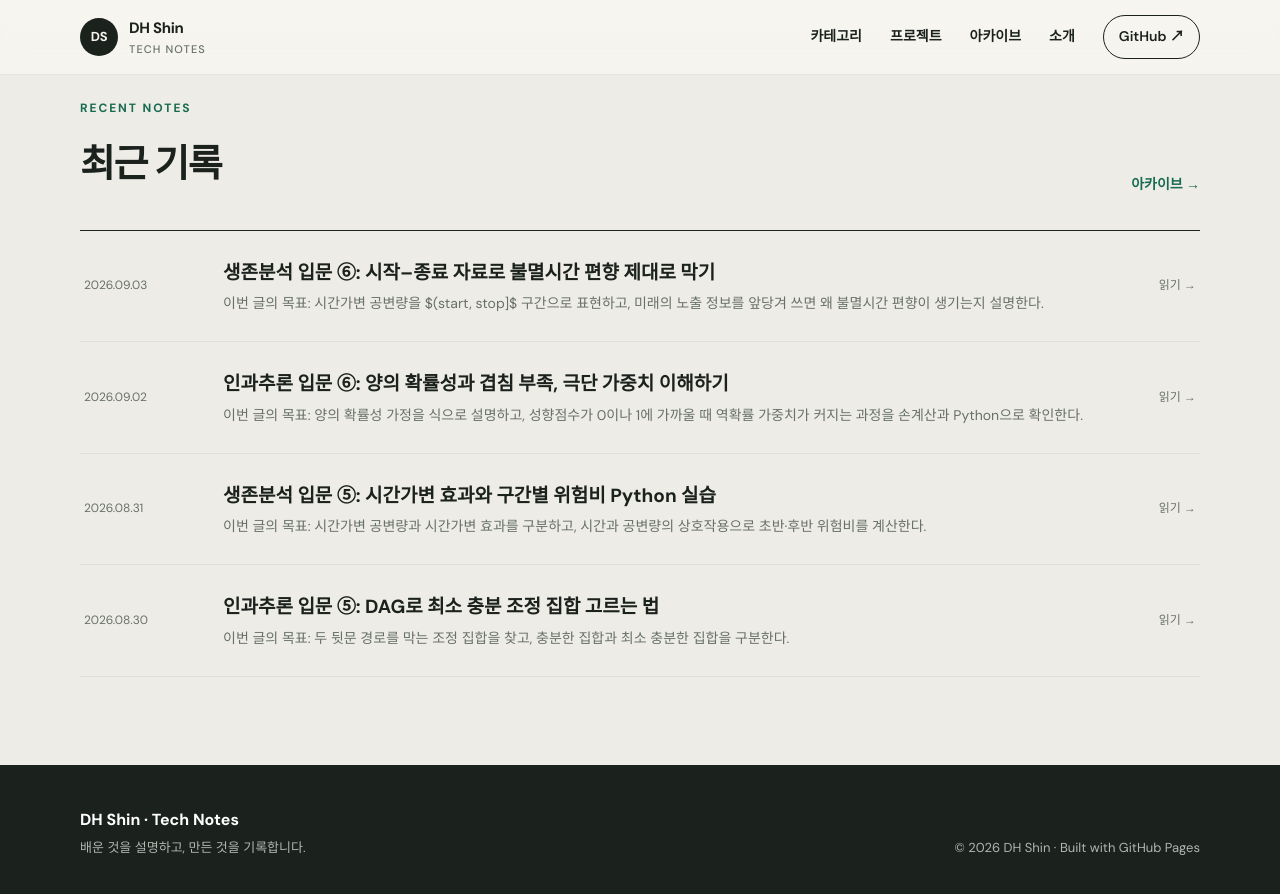
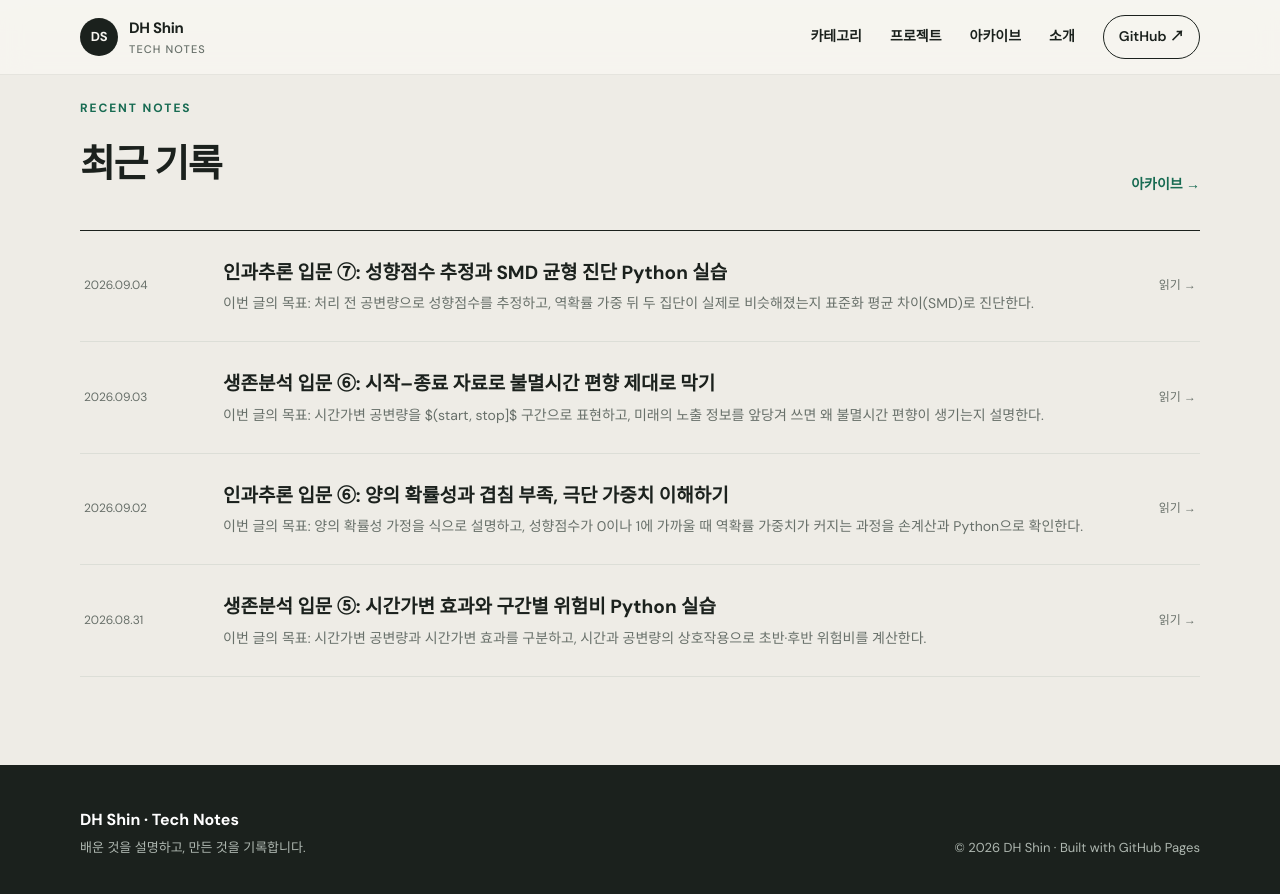
Before and after one commit to dhshin96/dhshin96.github.io, a Jekyll site: the page built from index.html, in a window 1280 px wide and 900 px high, scrolled down 1354 px. Shown: the top 894 px of the window. Built offline with Jekyll 4.4.1, drawn with Linux system fonts in a browser that asks for light colours; some of the changed lines change nothing that is shown.

Commit message:
Add propensity score balance diagnostics lesson

````diff
--- a/_posts/2026-09-02-causal-positivity-overlap.md
+++ b/_posts/2026-09-02-causal-positivity-overlap.md
@@ -158,7 +158,7 @@ IPW ATE: 7.5
 
 ## 다음 글
 
-다음 글에서는 성향점수를 어떻게 추정하고, 처리군과 대조군의 **공변량 균형**이 실제로 좋아졌는지 표준화 평균 차이로 진단하는 법을 배운다.
+다음 글인 [인과추론 입문 ⑦: 성향점수 추정과 SMD 균형 진단]({{ '/posts/causal-propensity-score-smd-balance/' | relative_url }})에서는 처리 전 변수로 성향점수를 구하고, 역확률 가중 전후의 공변량 균형을 표준화 평균 차이로 확인한다.
 
 ## 참고 자료
 
--- /dev/null
+++ b/_posts/2026-09-04-causal-propensity-score-smd-balance.md
@@ -0,0 +1,176 @@
+---
+title: "인과추론 입문 ⑦: 성향점수 추정과 SMD 균형 진단 Python 실습"
+date: 2026-09-04 09:00:00 +0900
+categories: [기반 지식, 학습과 모델링]
+tags: [인과추론, 성향점수, 공변량균형, 표준화평균차이, 역확률가중치, Python]
+description: "처리 전 변수로 성향점수를 추정하고, 역확률 가중 전후의 표준화 평균 차이를 계산합니다. 작은 자료에서 공변량 불균형이 0.92에서 0.00으로 줄어드는 과정을 재현합니다."
+reading_time: 12
+series: "처음 시작하는 인과추론"
+level: "입문"
+math: true
+---
+
+> **이번 글의 목표:** 처리 전 공변량으로 성향점수를 추정하고, 역확률 가중 뒤 두 집단이 실제로 비슷해졌는지 표준화 평균 차이(SMD)로 진단한다.
+
+먼저 결과부터 보자. 준비도가 높은 학생의 비율이 새 학습법 사용군에서는 66.7%, 미사용군에서는 25.0%라면 두 집단은 출발부터 다르다. 준비도의 표준화 평균 차이는 **0.92**다. 준비도별 학습법 사용 확률로 가중하면 두 집단의 높은 준비도 비율이 모두 50%가 되고 SMD는 **0.00**이 된다.
+
+앞 글의 [양의 확률성과 겹침 부족 설명]({{ '/posts/causal-positivity-overlap/' | relative_url }})은 성향점수가 0이나 1에 가까울 때 가중치가 불안정해지는 이유를 다뤘다. 이번에는 그 성향점수를 자료에서 구한 뒤, “가중치 계산이 끝났다”가 아니라 “처리 전 변수가 균형을 이루었는가”까지 확인한다.
+
+## 1. 성향점수는 결과가 아니라 처리 확률이다
+
+처리 여부를 $A$, 처리 전에 측정한 공변량을 $L$, 결과를 $Y$라고 하자. 성향점수는 다음 조건부 확률이다.
+
+$$
+e(L)=P(A=1\mid L)
+$$
+
+핵심은 $Y$를 예측하는 점수가 아니라, 관측된 처리 전 특성에서 $A=1$이 될 확률이라는 점이다. 나이, 기초 점수처럼 처리와 결과에 모두 관련된 사전 변수는 후보가 된다. 반면 처리 뒤에 생긴 만족도나 중간 성취도를 넣으면 처리의 결과를 조건화할 수 있다.
+
+어떤 변수를 넣어야 하는지는 자동으로 정해지지 않는다. 먼저 인과 구조를 생각해야 한다. [DAG로 최소 충분 조정 집합을 고르는 과정]({{ '/posts/causal-minimal-adjustment-set/' | relative_url }})이 필요한 이유다. 성향점수 모형은 그 집합을 숫자 하나로 요약하는 도구이지, 빠진 교란을 스스로 발견하는 장치가 아니다.
+
+이번 예제에서 $L$은 준비도 낮음(0)과 높음(1) 두 값뿐이다. 각 층의 처리 비율을 그대로 사용하면 포화된 범주형 모형과 같은 추정값을 얻는다.
+
+| 준비도 $L$ | 처리군 | 대조군 | 전체 | 추정 성향점수 $\hat e(L)$ |
+| --- | ---: | ---: | ---: | ---: |
+| 낮음(0) | 40 | 60 | 100 | $40/100=0.40$ |
+| 높음(1) | 80 | 20 | 100 | $80/100=0.80$ |
+
+변수가 여러 개이거나 연속형이면 로지스틱 회귀 등으로 각 사람의 확률을 추정할 수 있다. 중요한 것은 처리 예측 정확도만 높이는 일이 아니다. 추정한 점수를 매칭이나 가중에 사용한 뒤, 원래 공변량의 분포가 두 집단에서 비슷해졌는지를 별도로 확인해야 한다.
+
+## 2. 작은 손계산: SMD 0.92를 구하기
+
+이진 변수 $L$의 처리군 평균은 높은 준비도의 비율과 같아서 $80/120=0.667$이다. 대조군 평균은 $20/80=0.250$이다. 두 집단 평균 차이를 합동 표준편차로 나눈 SMD는 다음과 같다.
+
+$$
+\mathrm{SMD}
+=\frac{\bar L_1-\bar L_0}
+{\sqrt{\{s_1^2+s_0^2\}/2}}
+$$
+
+이진 변수의 분산을 $p(1-p)$로 계산하면
+
+$$
+\frac{0.667-0.250}
+{\sqrt{\{0.667(1-0.667)+0.250(1-0.250)\}/2}}
+=0.92
+$$
+
+이다. 양수는 처리군에 높은 준비도 학생이 더 많다는 방향을 나타낸다. 균형 자체를 볼 때는 보통 절댓값 $|\mathrm{SMD}|$를 비교한다.
+
+이제 처리군은 $1/\hat e(L)$, 대조군은 $1/[1-\hat e(L)]$로 가중한다. 처리군의 낮음 층은 $40\times2.5=100$, 높음 층은 $80\times1.25=100$이 된다. 대조군도 각각 $60\times1.67\approx100$, $20\times5=100$이다. 두 가상 집단에서 높은 준비도 비율이 모두 0.5가 되므로 가중 SMD는 0이다.
+
+<figure class="study-figure">
+  <img src="{{ '/assets/images/causal-inference/propensity-score-smd-balance.svg' | relative_url }}" alt="역확률 가중 전에는 처리군의 높은 준비도 비율이 66.7퍼센트이고 대조군은 25퍼센트라 SMD가 0.92이지만, 가중 후에는 두 집단 모두 50퍼센트가 되어 SMD가 0인 비교 그림">
+  <figcaption>그림 1. 성향점수 가중 뒤 처리 전 준비도의 분포가 같아졌다. 결과변수가 아니라 공변량 분포의 변화를 확인한다.</figcaption>
+</figure>
+
+## 3. SMD는 왜 p값과 다른가
+
+두 평균의 검정 p값은 표본 크기에 크게 좌우된다. 같은 평균 차이라도 표본이 작으면 유의하지 않고, 표본이 매우 크면 사소한 차이도 유의할 수 있다. SMD는 차이를 변수의 표준편차 단위로 표현하므로 가중 전후 불균형의 크기를 같은 척도로 비교하기 쉽다.
+
+$|\mathrm{SMD}|<0.1$은 자주 쓰이는 경험적 기준이지만 합격을 보장하는 법칙은 아니다. 중요한 교란변수의 SMD가 0.09라고 해서 미측정 교란까지 사라지는 것은 아니다. 평균만 같고 분산이나 분포 꼬리가 다를 수도 있다. 연속형 변수라면 SMD와 함께 분산비와 분포 그림을 살피고, 범주형 변수는 각 수준의 비율을 확인하는 편이 안전하다.
+
+또한 균형 진단에는 결과 $Y$를 사용하지 않는다. 결과를 보며 성향점수 모형을 반복해서 바꾸면 연구 설계와 효과 추정이 뒤섞인다. 먼저 처리 전 자료만으로 설계를 정하고 균형을 확인한 다음, 고정된 설계에서 결과를 비교한다.
+
+## 4. Python 실습: 가중 전후 SMD 계산하기
+
+아래 코드는 표준 라이브러리만 사용한다. 200행 자료를 만들고 준비도별 처리 비율을 성향점수로 추정한 뒤, 준비도와 기초 점수의 SMD를 가중 전후로 계산한다.
+
+```python
+from math import fsum, sqrt
+
+cells = [
+    # 준비도, 처리, 기초 점수, 인원
+    (0, 1, 50, 40),
+    (0, 0, 50, 60),
+    (1, 1, 70, 80),
+    (1, 0, 70, 20),
+]
+
+rows = [
+    {"ready": ready, "a": treatment, "pre": pre_score}
+    for ready, treatment, pre_score, count in cells
+    for _ in range(count)
+]
+
+propensity = {
+    level: sum(r["a"] for r in rows if r["ready"] == level)
+    / sum(r["ready"] == level for r in rows)
+    for level in {0, 1}
+}
+
+for row in rows:
+    e = propensity[row["ready"]]
+    row["w"] = 1 / e if row["a"] else 1 / (1 - e)
+
+
+def mean_var(values, weights):
+    total = fsum(weights)
+    mean = fsum(w * x for x, w in zip(values, weights)) / total
+    var = fsum(w * (x - mean) ** 2 for x, w in zip(values, weights)) / total
+    return mean, var
+
+
+def smd(variable, weighted=False):
+    stats = []
+    for group in (1, 0):
+        chosen = [r for r in rows if r["a"] == group]
+        weights = [r["w"] if weighted else 1 for r in chosen]
+        stats.append(mean_var([r[variable] for r in chosen], weights))
+    (mean_1, var_1), (mean_0, var_0) = stats
+    return (mean_1 - mean_0) / sqrt((var_1 + var_0) / 2)
+
+
+print(f"성향점수: {propensity}")
+for variable in ("ready", "pre"):
+    print(
+        f"{variable}: 가중 전 SMD={smd(variable):.2f}, "
+        f"가중 후 SMD={smd(variable, weighted=True):.2f}"
+    )
+```
+
+실행 결과는 다음과 같다.
+
+```text
+성향점수: {0: 0.4, 1: 0.8}
+ready: 가중 전 SMD=0.92, 가중 후 SMD=0.00
+pre: 가중 전 SMD=0.92, 가중 후 SMD=0.00
+```
+
+### 결과 해석
+
+준비도와 기초 점수 모두 처리 전에 측정한 변수다. 가중 전 SMD 0.92는 학습법 사용군의 출발점이 훨씬 높았다는 뜻이다. 가중 후 0.00은 이 작은 예제에서 두 변수의 가중 평균이 정확히 같아졌음을 뜻한다. 이것은 관측한 변수의 균형에 대한 결과이지, 두 집단이 모든 미측정 특성에서도 같다는 증명은 아니다.
+
+[DAG 표준화 예제에서 평균 차이가 왜 왜곡되는지]({{ '/posts/causal-dag-confounding/' | relative_url }})를 먼저 복습하면, 여기서 맞춘 공변량 분포가 어떤 뒷문 경로를 막으려는 것인지 연결해 볼 수 있다.
+
+## 5. 직접 바꿔 보는 연습
+
+### 연습 1: 불균형 방향 바꾸기
+
+높은 준비도 층의 처리군과 대조군 인원을 각각 20명과 80명으로 바꾼다. SMD 부호가 음수로 바뀌는지, 절댓값은 무엇을 말하는지 확인한다.
+
+### 연습 2: 모형에서 변수 빼기
+
+새로운 이진 공변량을 하나 추가하되 성향점수 추정에는 넣지 않는다. 기존 변수의 균형이 좋아져도 빠진 변수의 SMD가 남을 수 있는지 계산한다.
+
+### 연습 3: 겹침과 균형 함께 보기
+
+높은 준비도 층의 대조군을 1명으로 줄인다. 가중 후 SMD만 보면 0에 가까울 수 있지만 최대 가중치와 유효표본크기는 어떻게 달라지는지 앞 글의 코드로 확인한다.
+
+## 6. 이번 글에서 꼭 기억할 다섯 문장
+
+1. 성향점수는 처리 전 공변량이 주어졌을 때 처리받을 확률이다.
+2. 성향점수 모형에는 인과 구조를 바탕으로 선택한 사전 변수를 넣는다.
+3. 모형의 처리 예측 성능보다 적용 후 공변량 균형이 핵심 진단 대상이다.
+4. SMD는 집단 차이를 표준편차 단위로 나타내며 표본 크기에 덜 끌려간다.
+5. 좋은 SMD는 관측 공변량의 균형을 뜻할 뿐 미측정 교란의 부재를 증명하지 않는다.
+
+## 다음 글
+
+다음 글에서는 성향점수가 비슷한 사람끼리 짝짓는 **최근접 이웃 매칭**과 너무 먼 짝을 막는 **캘리퍼**를 배우고, 매칭 뒤 표본 수와 균형이 어떻게 달라지는지 확인한다.
+
+## 참고 자료
+
+- Paul R. Rosenbaum, Donald B. Rubin (1983), [*The Central Role of the Propensity Score in Observational Studies for Causal Effects*](https://doi.org/10.1093/biomet/70.1.41), 성향점수를 관측 공변량의 균형점수로 정의한 원 논문이다.
+- Peter C. Austin (2009), [*Balance diagnostics for comparing the distribution of baseline covariates between treatment groups in propensity-score matched samples*](https://pmc.ncbi.nlm.nih.gov/articles/PMC3472075/), 표준화 차이를 이용한 균형 진단과 해석을 다룬다.
+- Peter C. Austin (2011), [*An Introduction to Propensity Score Methods for Reducing the Effects of Confounding in Observational Studies*](https://pmc.ncbi.nlm.nih.gov/articles/PMC3144483/), 성향점수 추정·적용·균형 진단의 전체 흐름을 설명한다.
````
Also changed, not shown: assets/images/causal-inference/propensity-score-smd-balance.svg (added).
